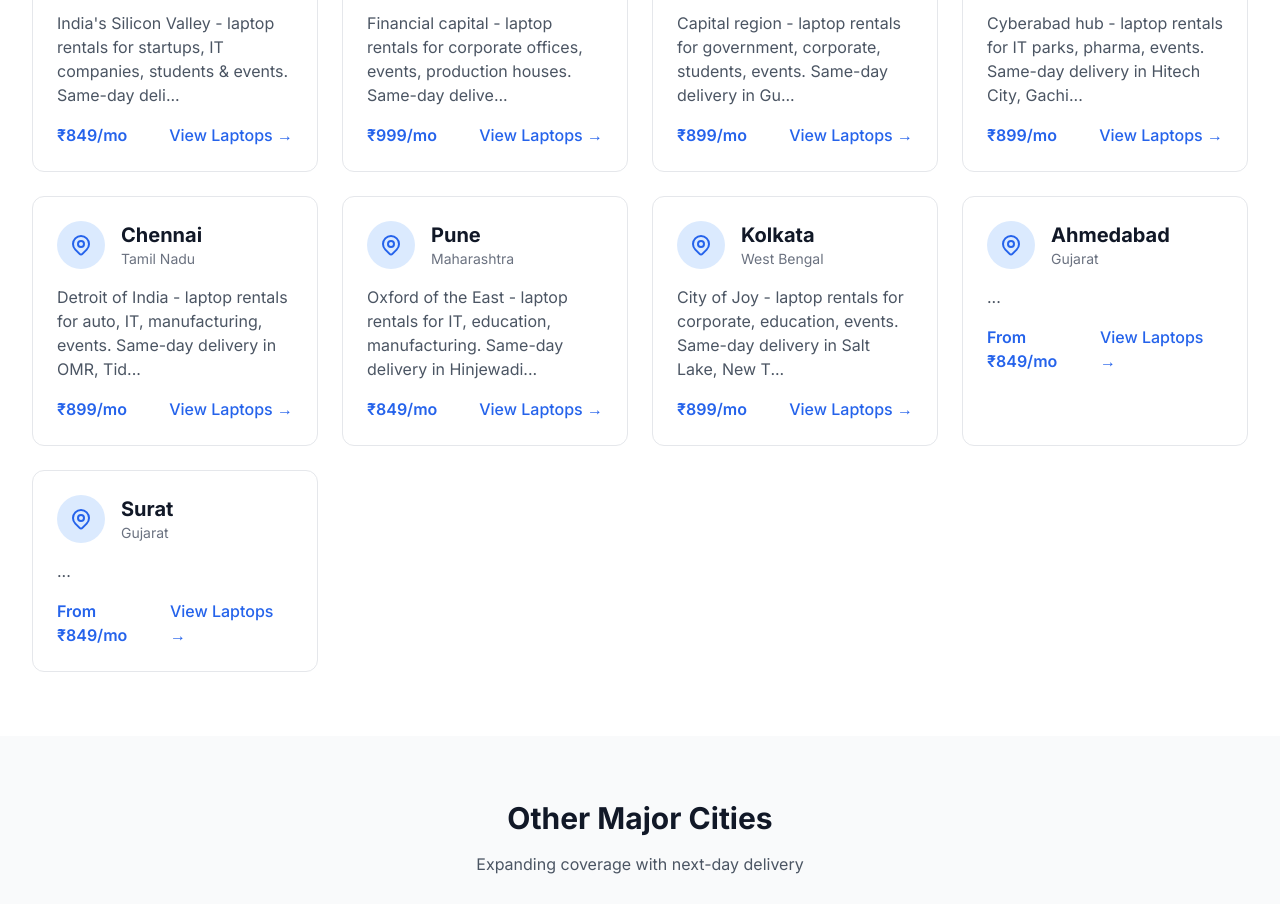
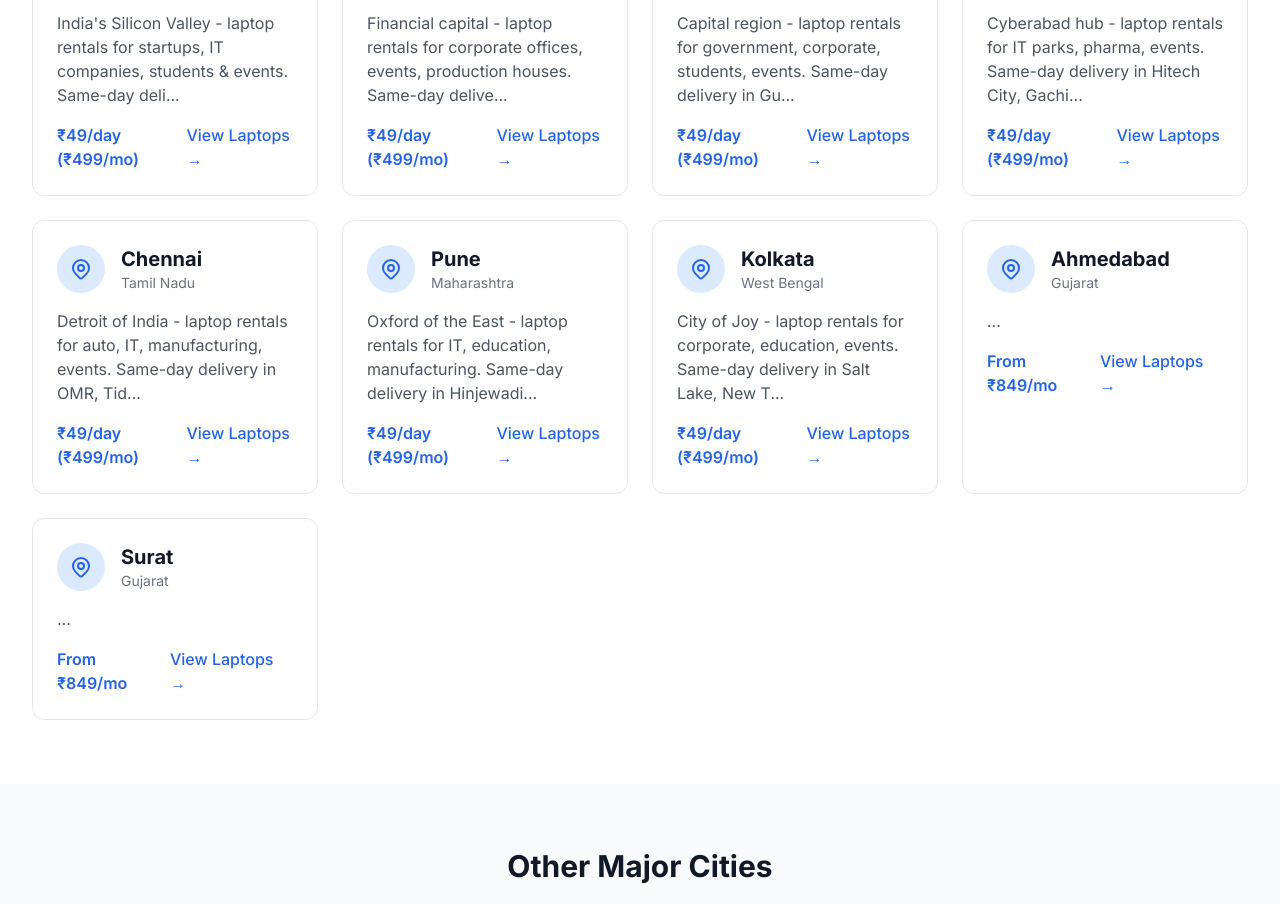
Before and after one commit to utkarshethics/laptop-rental, a React (Vite) app: page /cities in a window 1280 px wide. Shown: the part 1040-1944 px from the top of the page. Built offline with nearby package versions, Linux system fonts and the light colour scheme; no server answers.

Commit message:
feat(pricing): implement psychological hook pricing (from ₹49/day, ₹499/mo) and entry models

```diff
--- a/src/frontend/data/products.ts
+++ b/src/frontend/data/products.ts
@@ -177,7 +177,7 @@ export const MOCK_PRODUCTS: Product[] = [
       { key: 'Display', value: '15.6" FHD IPS', category: 'display' },
       { key: 'OS', value: 'Windows 11 Home', category: 'os' },
     ],
-    pricing: { monthly: 899, quarterly: 2499, yearly: 8999, deposit: 3000, currency: 'INR' },
+    pricing: { monthly: 499, quarterly: 2499, yearly: 8999, deposit: 3000, currency: 'INR' },
     availability: { inStock: 14, totalStock: 20, cities: ['Bangalore', 'Mumbai', 'Delhi'] },
     rating: 4.5, reviewCount: 67, featured: false, tags: ['budget', 'student'], releasedAt: '2023-03-15', createdAt: '2026-01-20', updatedAt: '2026-01-20',
   },
@@ -196,7 +196,7 @@ export const MOCK_PRODUCTS: Product[] = [
       { key: 'Display', value: '15.6" FHD IPS', category: 'display' },
       { key: 'OS', value: 'Windows 11 Home', category: 'os' },
     ],
-    pricing: { monthly: 899, quarterly: 2499, yearly: 8999, deposit: 3000, currency: 'INR' },
+    pricing: { monthly: 499, quarterly: 2499, yearly: 8999, deposit: 3000, currency: 'INR' },
     availability: { inStock: 20, totalStock: 30, cities: ['Bangalore', 'Mumbai', 'Delhi', 'Chennai', 'Pune'] },
     rating: 4.4, reviewCount: 112, featured: false, tags: ['budget', 'student', 'multimedia'], releasedAt: '2023-02-10', createdAt: '2026-01-18', updatedAt: '2026-01-18',
   },
@@ -215,7 +215,7 @@ export const MOCK_PRODUCTS: Product[] = [
       { key: 'Display', value: '15.6" FHD', category: 'display' },
       { key: 'OS', value: 'Windows 11 Home', category: 'os' },
     ],
-    pricing: { monthly: 849, quarterly: 2349, yearly: 8499, deposit: 3000, currency: 'INR' },
+    pricing: { monthly: 499, quarterly: 2349, yearly: 8499, deposit: 3000, currency: 'INR' },
     availability: { inStock: 18, totalStock: 25, cities: ['Bangalore', 'Mumbai', 'Delhi', 'Kolkata'] },
     rating: 4.4, reviewCount: 91, featured: false, tags: ['budget', 'student'], releasedAt: '2023-01-20', createdAt: '2026-01-16', updatedAt: '2026-01-16',
   },
@@ -234,7 +234,7 @@ export const MOCK_PRODUCTS: Product[] = [
       { key: 'Display', value: '15.6" FHD', category: 'display' },
       { key: 'OS', value: 'Windows 11 Home', category: 'os' },
     ],
-    pricing: { monthly: 799, quarterly: 2199, yearly: 7999, deposit: 3000, currency: 'INR' },
+    pricing: { monthly: 499, quarterly: 2199, yearly: 7999, deposit: 3000, currency: 'INR' },
     availability: { inStock: 25, totalStock: 35, cities: ['Bangalore', 'Mumbai', 'Delhi', 'Chennai', 'Hyderabad', 'Pune'] },
     rating: 4.3, reviewCount: 143, featured: false, tags: ['budget', 'student'], releasedAt: '2023-01-15', createdAt: '2026-01-14', updatedAt: '2026-01-14',
   },
@@ -492,7 +492,7 @@ export const MOCK_PRODUCTS: Product[] = [
       { key: 'Display', value: '15.6" FHD 144Hz', category: 'display' },
       { key: 'OS', value: 'Windows 11 Home', category: 'os' },
     ],
-    pricing: { monthly: 849, quarterly: 2349, yearly: 8499, deposit: 3000, currency: 'INR' },
+    pricing: { monthly: 499, quarterly: 2349, yearly: 8499, deposit: 3000, currency: 'INR' },
     availability: { inStock: 19, totalStock: 28, cities: ['Bangalore', 'Mumbai', 'Delhi', 'Chennai', 'Pune'] },
     rating: 4.4, reviewCount: 83, featured: false, tags: ['gaming', 'budget'], releasedAt: '2022-05-18', createdAt: '2025-12-20', updatedAt: '2025-12-20',
   },
@@ -627,7 +627,7 @@ export const MOCK_PRODUCTS: Product[] = [
       { key: 'Display', value: '15.6" FHD', category: 'display' },
       { key: 'OS', value: 'Windows 11 Pro', category: 'os' },
     ],
-    pricing: { monthly: 899, quarterly: 2499, yearly: 8999, deposit: 3000, currency: 'INR' },
+    pricing: { monthly: 499, quarterly: 2499, yearly: 8999, deposit: 3000, currency: 'INR' },
     availability: { inStock: 16, totalStock: 24, cities: ['Bangalore', 'Mumbai', 'Delhi', 'Chennai', 'Pune'] },
     rating: 4.5, reviewCount: 52, featured: false, tags: ['business', 'budget'], releasedAt: '2023-04-28', createdAt: '2026-02-13', updatedAt: '2026-02-13',
   },
--- a/src/frontend/data/seo-data.ts
+++ b/src/frontend/data/seo-data.ts
@@ -49,11 +49,11 @@ export const SERVICE_AREAS = [
 ];
 
 export const LAPTOP_CATEGORIES = [
-  { id: 'daily-short-term-laptop-rental', name: 'Daily & Short-Term Laptop Rental', description: 'Rent laptops per day, weekend, or week from ₹99/day. Zero-deposit corporate passes & express delivery.', priceRange: '₹99/day - ₹499/day', wikidata: 'https://www.wikidata.org/wiki/Q1358656' },
+  { id: 'daily-short-term-laptop-rental', name: 'Daily & Short-Term Laptop Rental', description: 'Rent laptops per day, weekend, or week from ₹49/day. Zero-deposit corporate passes & express delivery.', priceRange: '₹49/day - ₹399/day', wikidata: 'https://www.wikidata.org/wiki/Q1358656' },
   { id: 'macbook-rental', name: 'MacBook Rental', description: 'MacBook Air & Pro rentals with M1/M2/M3 chips', priceRange: '₹2,999 - ₹15,000/mo', wikidata: 'https://www.wikidata.org/wiki/Q11110' },
   { id: 'gaming-laptop-rental', name: 'Gaming Laptop Rental', description: 'RTX 30/40 series high-performance gaming laptops', priceRange: '₹3,500 - ₹8,000/mo', wikidata: 'https://www.wikidata.org/wiki/Q1141427' },
   { id: 'business-laptop-rental', name: 'Business Laptop Rental', description: 'Office & corporate laptops with 16GB+ RAM', priceRange: '₹1,200 - ₹2,800/mo', wikidata: 'https://www.wikidata.org/wiki/Q3962' },
-  { id: 'student-laptop-rental', name: 'Student Laptop Rental', description: 'Affordable laptops for students & academics', priceRange: '₹849 - ₹1,500/mo', wikidata: 'https://www.wikidata.org/wiki/Q3962' },
+  { id: 'student-laptop-rental', name: 'Student Laptop Rental', description: 'Affordable laptops for students & academics from ₹16/day', priceRange: '₹499 - ₹1,200/mo', wikidata: 'https://www.wikidata.org/wiki/Q3962' },
   { id: 'macbook-air-rental', name: 'MacBook Air Rental', description: 'M1, M2, M3 MacBook Air models', priceRange: '₹2,999 - ₹6,500/mo', wikidata: 'https://www.wikidata.org/wiki/Q488192' },
   { id: 'macbook-pro-rental', name: 'MacBook Pro Rental', description: 'M1/M2/M3 Pro & Max chip models', priceRange: '₹4,500 - ₹15,000/mo', wikidata: 'https://www.wikidata.org/wiki/Q483881' },
   { id: 'dell-laptop-rental', name: 'Dell Laptop Rental', description: 'XPS, Inspiron, Latitude, Vostro, Precision', priceRange: '₹999 - ₹4,500/mo', wikidata: 'https://www.wikidata.org/wiki/Q30873' },
@@ -63,7 +63,7 @@ export const LAPTOP_CATEGORIES = [
   { id: 'acer-laptop-rental', name: 'Acer Laptop Rental', description: 'Swift, Aspire, Predator, Nitro Gaming', priceRange: '₹999 - ₹4,500/mo', wikidata: 'https://www.wikidata.org/wiki/Q485172' },
   { id: 'microsoft-surface-rental', name: 'Surface Laptop Rental', description: 'Surface Laptop, Pro, Book, Go', priceRange: '₹1,499 - ₹4,500/mo', wikidata: 'https://www.wikidata.org/wiki/Q423233' },
   { id: 'workstation-rental', name: 'Mobile Workstation Rental', description: 'RTX A-series, Xeon, 32GB+ RAM for AI/ML', priceRange: '₹5,000 - ₹15,000/mo', wikidata: 'https://www.wikidata.org/wiki/Q192534' },
-  { id: 'budget-laptop-rental', name: 'Budget Laptop Rental', description: 'Under ₹1,500/month laptops for basic use', priceRange: '₹849 - ₹1,500/mo', wikidata: 'https://www.wikidata.org/wiki/Q3962' },
+  { id: 'budget-laptop-rental', name: 'Budget Laptop Rental', description: 'Under ₹1,500/month laptops for basic use from ₹16/day', priceRange: '₹499 - ₹1,200/mo', wikidata: 'https://www.wikidata.org/wiki/Q3962' },
 ];
 
 export const FAQ_QUESTIONS = [
@@ -134,49 +134,49 @@ export const CITY_META = {
     name: 'Bangalore',
     description: 'India\'s Silicon Valley - laptop rentals for startups, IT companies, students & events. Same-day delivery in Whitefield, Koramangala, HSR, Indiranagar, Electronic City.',
     keywords: ['laptop rental bangalore', 'macbook rental bangalore', 'laptop on rent bangalore', 'computer rental bangalore'],
-    priceStart: '₹849/mo',
+    priceStart: '₹49/day (₹499/mo)',
     areas: ['Whitefield', 'Koramangala', 'HSR Layout', 'Indiranagar', 'Electronic City', 'Marathahalli', 'Jayanagar', 'Malleshwaram'],
   },
   mumbai: {
     name: 'Mumbai',
     description: 'Financial capital - laptop rentals for corporate offices, events, production houses. Same-day delivery in Andheri, Bandra, Powai, Lower Parel, Thane, Borivali.',
     keywords: ['laptop rental mumbai', 'macbook rental mumbai', 'laptop on rent mumbai', 'computer rental mumbai'],
-    priceStart: '₹999/mo',
+    priceStart: '₹49/day (₹499/mo)',
     areas: ['Andheri', 'Bandra', 'Powai', 'Lower Parel', 'Thane', 'Borivali', 'Navi Mumbai', 'Goregaon'],
   },
   delhi: {
     name: 'Delhi',
     description: 'Capital region - laptop rentals for government, corporate, students, events. Same-day delivery in Gurgaon, Noida, Connaught Place, Nehru Place, Nehru Palace.',
     keywords: ['laptop rental delhi', 'macbook rental delhi', 'laptop on rent delhi', 'computer rental delhi'],
-    priceStart: '₹899/mo',
+    priceStart: '₹49/day (₹499/mo)',
     areas: ['Connaught Place', 'Nehru Place', 'Gurgaon', 'Noida', 'Nehru Palace', 'Karol Bagh', 'Dwarka', 'Rohini'],
   },
   hyderabad: {
     name: 'Hyderabad',
     description: 'Cyberabad hub - laptop rentals for IT parks, pharma, events. Same-day delivery in Hitech City, Gachibowli, Banjara Hills, Jubilee Hills, Secunderabad.',
     keywords: ['laptop rental hyderabad', 'macbook rental hyderabad', 'laptop on rent hyderabad', 'computer rental hyderabad'],
-    priceStart: '₹899/mo',
+    priceStart: '₹49/day (₹499/mo)',
     areas: ['Hitech City', 'Gachibowli', 'Banjara Hills', 'Jubilee Hills', 'Secunderabad', 'Madhapur', 'Kukatpally'],
   },
   chennai: {
     name: 'Chennai',
     description: 'Detroit of India - laptop rentals for auto, IT, manufacturing, events. Same-day delivery in OMR, Tidel Park, Guindy, Anna Nagar, T. Nagar.',
     keywords: ['laptop rental chennai', 'macbook rental chennai', 'laptop on rent chennai', 'computer rental chennai'],
-    priceStart: '₹899/mo',
+    priceStart: '₹49/day (₹499/mo)',
     areas: ['OMR', 'Tidel Park', 'Guindy', 'Anna Nagar', 'T. Nagar', 'Velachery', 'Porur', 'Ambattur'],
   },
   pune: {
     name: 'Pune',
     description: 'Oxford of the East - laptop rentals for IT, education, manufacturing. Same-day delivery in Hinjewadi, Magarpatta, Koregaon Park, Viman Nagar, Baner.',
     keywords: ['laptop rental pune', 'macbook rental pune', 'laptop on rent pune', 'computer rental pune'],
-    priceStart: '₹849/mo',
+    priceStart: '₹49/day (₹499/mo)',
     areas: ['Hinjewadi', 'Magarpatta', 'Koregaon Park', 'Viman Nagar', 'Baner', 'Kharadi', 'Wakad', 'Aundh'],
   },
   kolkata: {
     name: 'Kolkata',
     description: 'City of Joy - laptop rentals for corporate, education, events. Same-day delivery in Salt Lake, New Town, Park Street, Howrah, Rajarhat.',
     keywords: ['laptop rental kolkata', 'macbook rental kolkata', 'laptop on rent kolkata', 'computer rental kolkata'],
-    priceStart: '₹899/mo',
+    priceStart: '₹49/day (₹499/mo)',
     areas: ['Salt Lake', 'New Town', 'Park Street', 'Howrah', 'Rajarhat', 'Gariahat', 'Jadavpur', 'Behala'],
   },
 };
```
Also changed, not shown: public/ontology.json (+6 -6 lines), scripts/prerender-seo.ts (+7 -7 lines).
